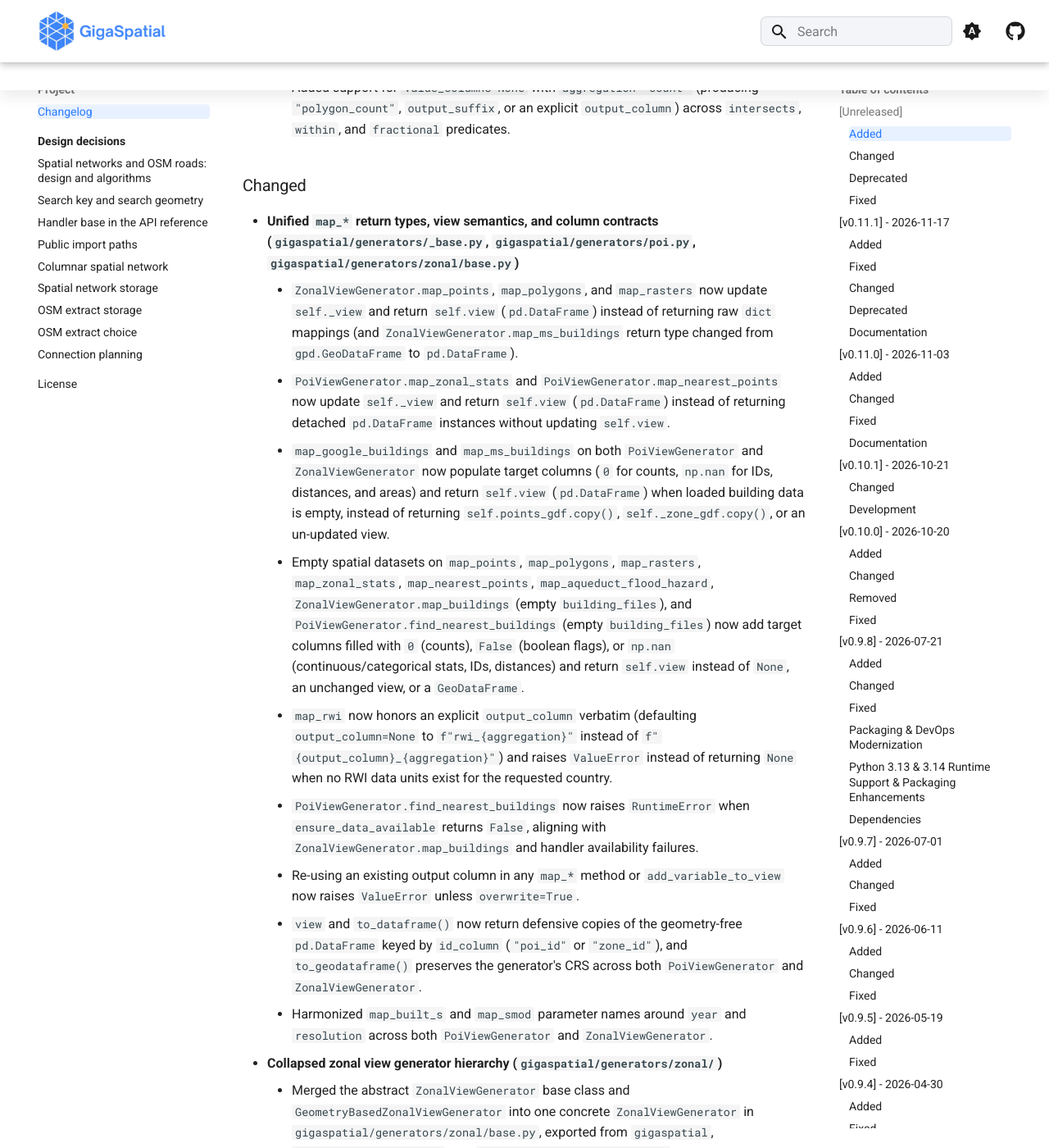
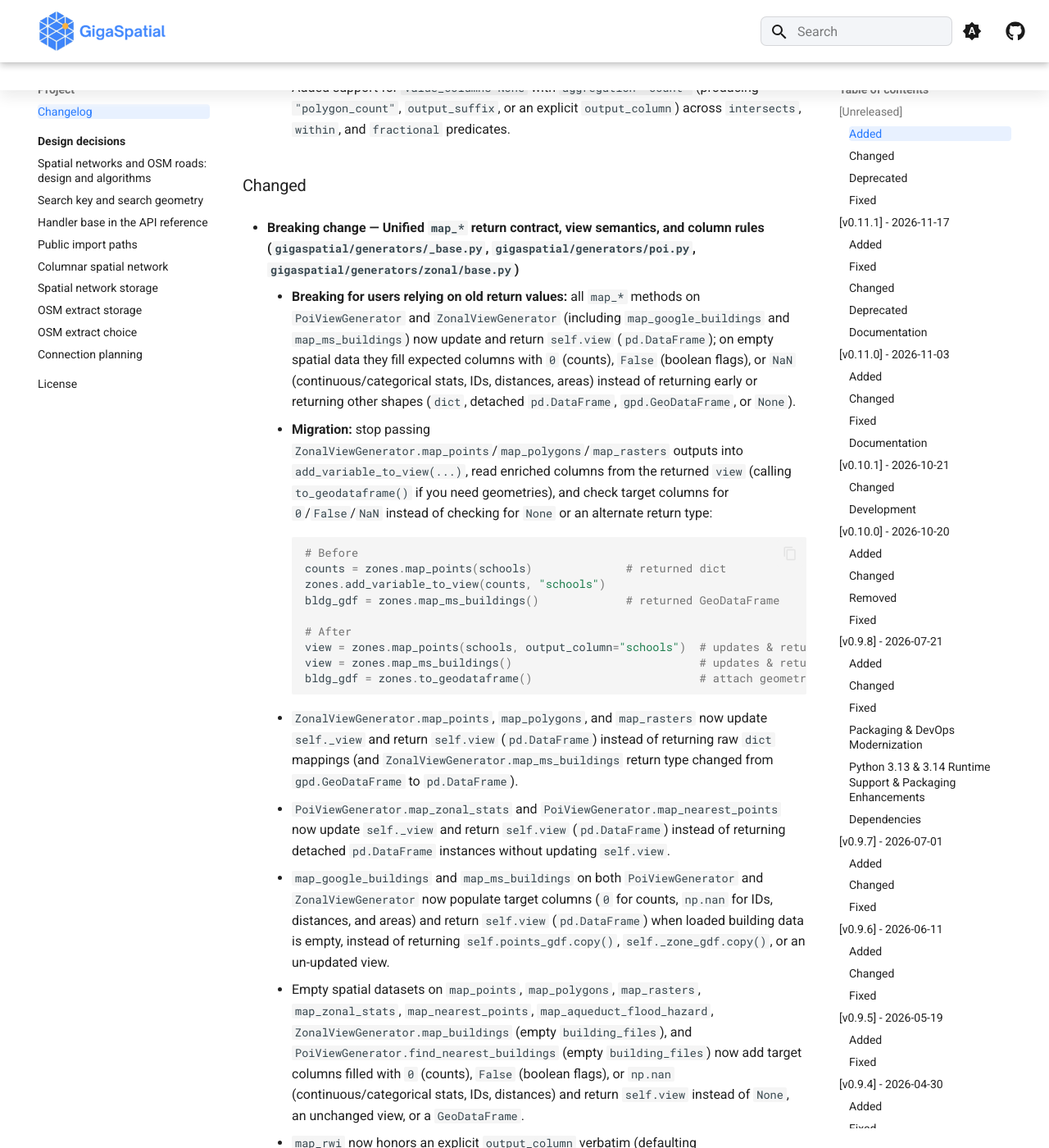
Before and after one commit to unicef/giga-spatial, an MkDocs documentation site: the page built from docs/changelog.md, in a window 1280 px wide and 1400 px high, scrolled down 1099 px. Shown: the whole window at 82% size. Built offline with MkDocs 1.6.1 and Material for MkDocs 9.7.7, drawn with Linux system fonts in a browser that asks for light colours; comment, search, counter and statistics services are not loaded; the version menu is left out.

Commit message:
docs(changelog): mark unified map_* return contract as breaking with migration note

````diff
--- a/CHANGELOG.md
+++ b/CHANGELOG.md
@@ -19,7 +19,22 @@ All notable changes to this project will be documented in this file.
 
 ### Changed
 
--   **Unified `map_*` return types, view semantics, and column contracts (`gigaspatial/generators/_base.py`, `gigaspatial/generators/poi.py`, `gigaspatial/generators/zonal/base.py`)**
+-   **Breaking change — Unified `map_*` return contract, view semantics, and column rules (`gigaspatial/generators/_base.py`, `gigaspatial/generators/poi.py`, `gigaspatial/generators/zonal/base.py`)**
+    -   **Breaking for users relying on old return values:** all `map_*` methods on `PoiViewGenerator` and `ZonalViewGenerator` (including `map_google_buildings` and `map_ms_buildings`) now update and return `self.view` (`pd.DataFrame`); on empty spatial data they fill expected columns with `0` (counts), `False` (boolean flags), or `NaN` (continuous/categorical stats, IDs, distances, areas) instead of returning early or returning other shapes (`dict`, detached `pd.DataFrame`, `gpd.GeoDataFrame`, or `None`).
+    -   **Migration:** stop passing `ZonalViewGenerator.map_points`/`map_polygons`/`map_rasters` outputs into `add_variable_to_view(...)`, read enriched columns from the returned `view` (calling `to_geodataframe()` if you need geometries), and check target columns for `0`/`False`/`NaN` instead of checking for `None` or an alternate return type:
+
+        ```python
+        # Before
+        counts = zones.map_points(schools)              # returned dict
+        zones.add_variable_to_view(counts, "schools")
+        bldg_gdf = zones.map_ms_buildings()             # returned GeoDataFrame
+
+        # After
+        view = zones.map_points(schools, output_column="schools")  # updates & returns zones.view
+        view = zones.map_ms_buildings()                            # updates & returns zones.view (0/NaN if empty)
+        bldg_gdf = zones.to_geodataframe()                         # attach geometries when needed
+        ```
+
     -   `ZonalViewGenerator.map_points`, `map_polygons`, and `map_rasters` now update `self._view` and return `self.view` (`pd.DataFrame`) instead of returning raw `dict` mappings (and `ZonalViewGenerator.map_ms_buildings` return type changed from `gpd.GeoDataFrame` to `pd.DataFrame`).
     -   `PoiViewGenerator.map_zonal_stats` and `PoiViewGenerator.map_nearest_points` now update `self._view` and return `self.view` (`pd.DataFrame`) instead of returning detached `pd.DataFrame` instances without updating `self.view`.
     -   `map_google_buildings` and `map_ms_buildings` on both `PoiViewGenerator` and `ZonalViewGenerator` now populate target columns (`0` for counts, `np.nan` for IDs, distances, and areas) and return `self.view` (`pd.DataFrame`) when loaded building data is empty, instead of returning `self.points_gdf.copy()`, `self._zone_gdf.copy()`, or an un-updated view.
````
Also changed, not shown: docs/api/generators.md (+1 -1 lines).
